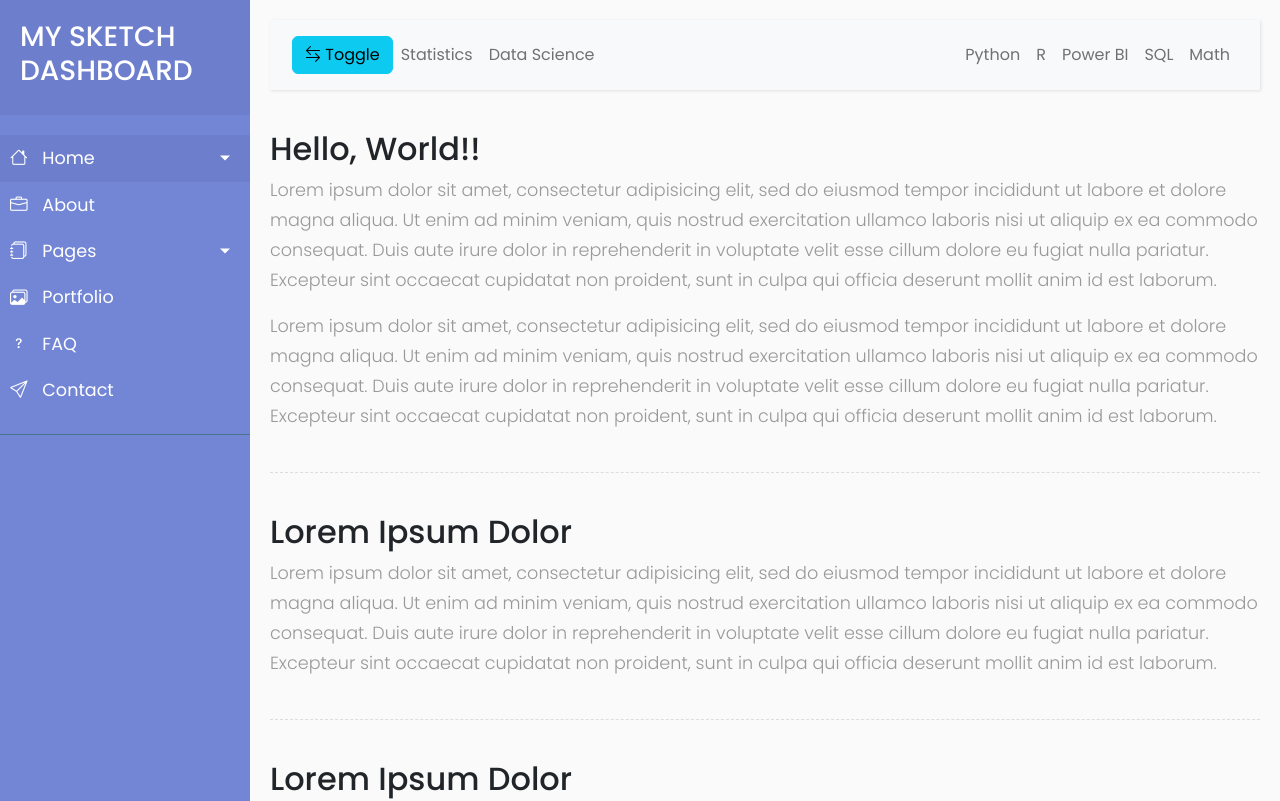
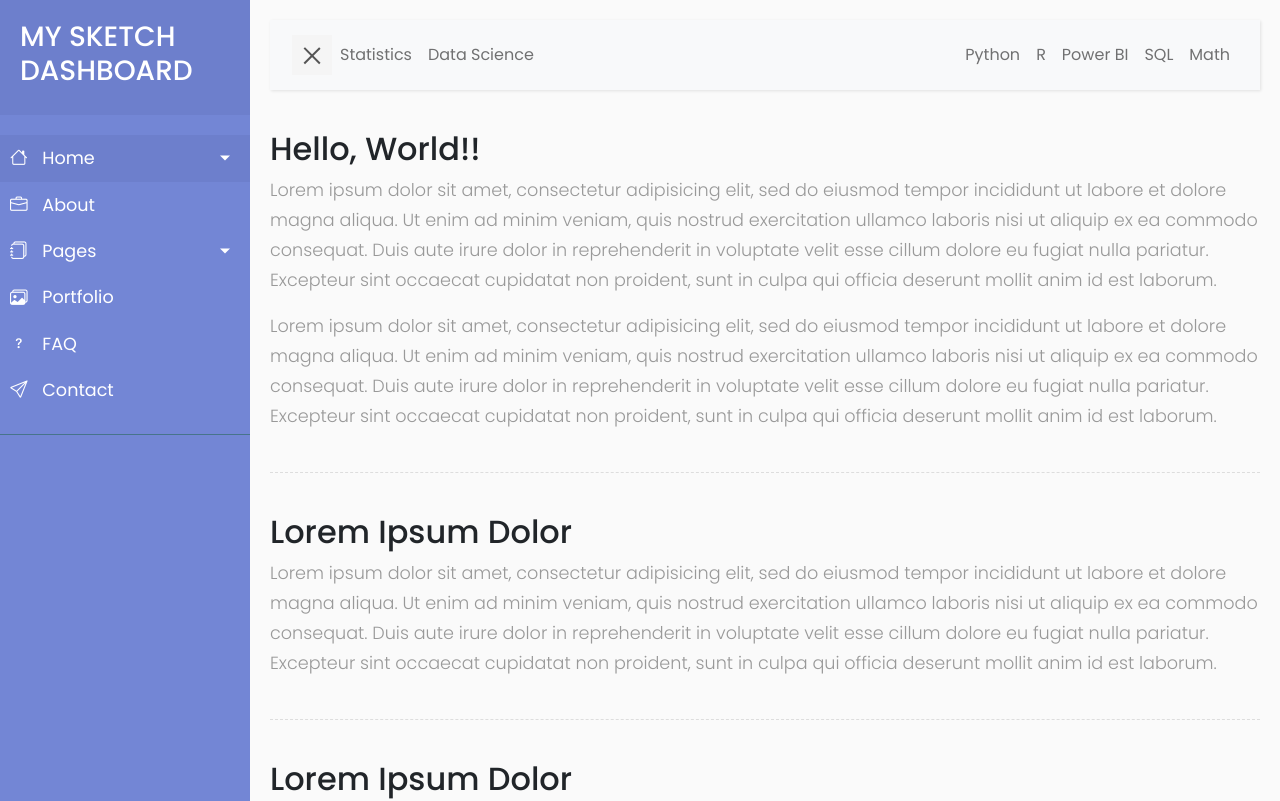
Before and after one commit to saluscas/BootstrapSketch, a website: page assets/pages/insight.html in a window 1280 px wide. Shown: the top 801 px of the page. Drawn offline with nearby package versions, Linux system fonts and the light colour scheme.

Commit message:
Update in toggles of sidebar and navbar.
Update in toggles of sidebar and navbar.

```diff
--- a/assets/pages/insight.html
+++ b/assets/pages/insight.html
@@ -114,13 +114,16 @@
 
             <nav class="navbar navbar-expand-lg navbar-light bg-light">
                 <div class="container-fluid">
+                    <button type="button" id="sidebarCollapse" class="navbar-btn">
+                        <span></span>
+                        <span></span>
+                        <span></span>
+                    </button>
 
-                    <button type="button" id="sidebarCollapse" class="btn btn-info">
-                        <i class="bi bi-arrow-left-right"></i>
-                        <span>Toggle</span>
-                    </button>
-                    <button class="btn btn-dark d-inline-block d-lg-none ml-auto" type="button" data-toggle="collapse" data-target="#navbarSupportedContent" aria-controls="navbarSupportedContent" aria-expanded="false" aria-label="Toggle navigation">
-                        <i class="bi bi-align-justify"></i>
+                    <button type="button" id="barCollapse" class="navbar-btn btn-dark d-inline-block d-lg-none ml-auto" type="button" data-toggle="collapse" data-target="#navbarSupportedContent" aria-controls="navbarSupportedContent" aria-expanded="false" aria-label="Toggle navigation">
+                        <span></span>
+                        <span></span>
+                        <span></span>
                     </button>
 
                     <div class="collapse navbar-collapse" id="navbarSupportedContent">
```
Also changed, not shown: assets/dist/css/sidebar-2.css, assets/dist/css/sidebar.css, assets/dist/sass/style.css.
